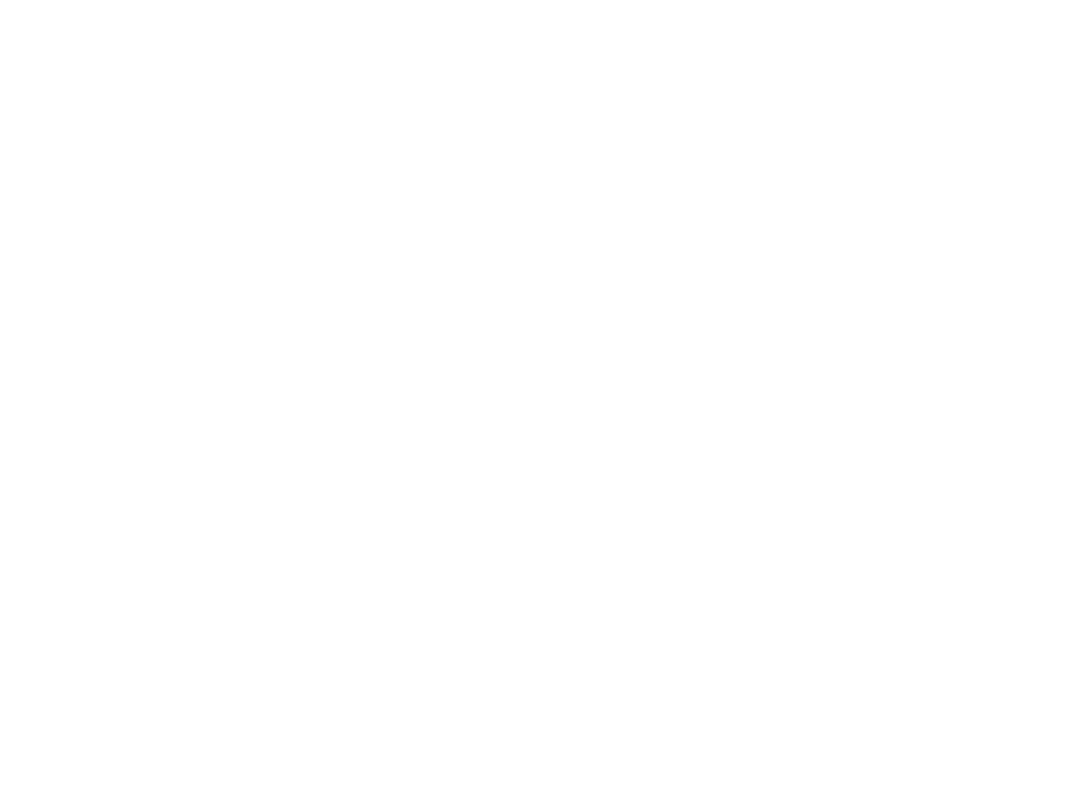
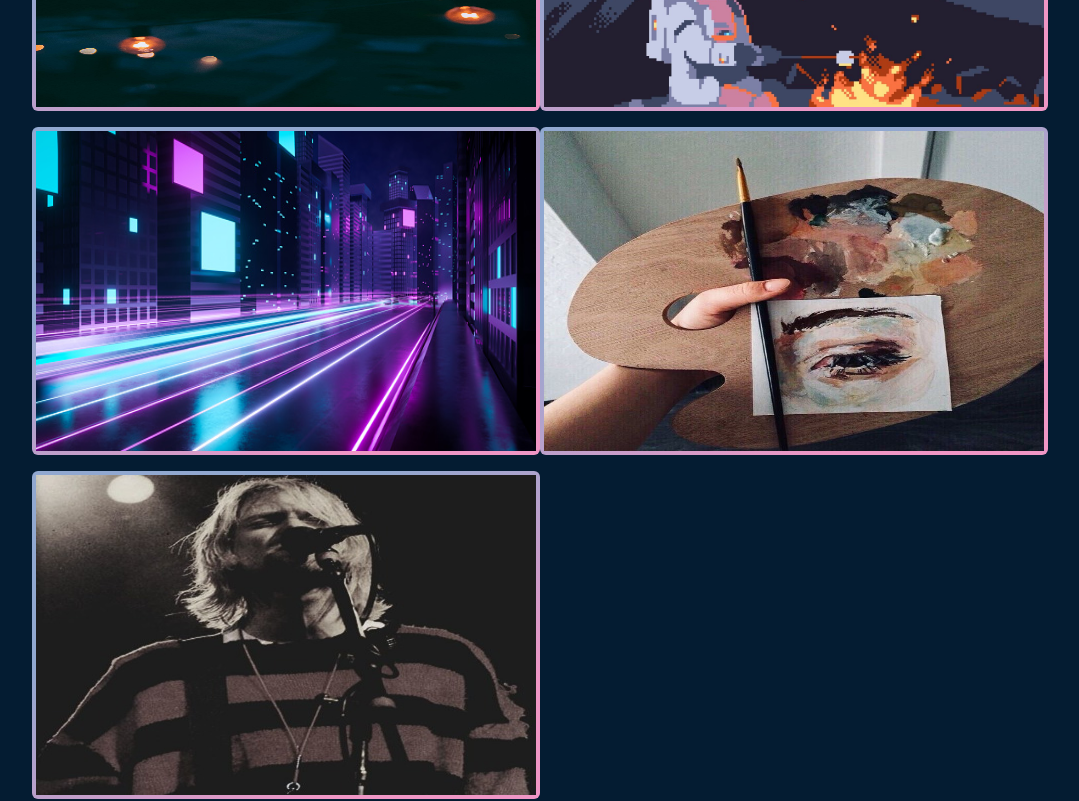
Before and after one commit to mvykool/husky-eslint-prettier-conf, a Next.js app: page /category in a window 1280 px wide. Shown: the part 1080-1881 px from the top of the page, without its empty margins (0-1079 px from the left). Before the commit the page ends 824 px from the top, so only its background shows below. Built offline with nearby package versions, Linux system fonts and the light colour scheme.

Commit message:
created categories

```diff
--- a/components/Categories.tsx
+++ b/components/Categories.tsx
@@ -1,15 +1,17 @@
 import React from 'react'
 import { topics } from '../utils/topics'
+import Image from 'next/image'
 
 const Categories = () => {
   return (
   <>
       <div className='mt-10'>
 
-      <div className='grid grid-cols-2 gap-2 w-[95vw] mx-auto'>
+      <div className='flex flex-wrap w-[95vw] mx-auto'>
         {topics.map((topic) => (
-            <div key={topic.name} className='gradient p-1 rounded-md text-white'>
-               <p className='w-[30vw] flex justify-center'>{topic.name}</p>
+            <div key={topic.name} className='gradient p-1 my-2 rounded-md text-white'>
+               <Image width={500} height={500} alt='category' src={topic.image}
+               className='h-[40vh]' />
             </div>
         ))}
       </div>
--- a/pages/category.tsx
+++ b/pages/category.tsx
@@ -12,7 +12,7 @@
         <link rel="icon" href="/favicon.ico" />
       </Head>
 
-        <div className='bg-[var(--bg-dark)] w-screen h-screen' >
+        <div className='bg-[var(--bg-dark)] w-screen pb-40' >
 
           {/**title */}
           <div className='pt-24 ml-5'>
--- a/pages/index.tsx
+++ b/pages/index.tsx
@@ -19,7 +19,7 @@
         <link rel="icon" href="/favicon.ico" />
       </Head>
       <main >
-        <div className='bg-[var(--bg-dark)] w-screen h-screen' >
+        <div className='bg-[var(--bg-dark)] w-screen h-[100vh]' >
 
         {/**feed */}
 
--- a/utils/topics.tsx
+++ b/utils/topics.tsx
@@ -33,6 +33,6 @@
     },
     {
         name: 'Music',
-        image: '/music'
+        image: '/music.jpg'
     }
 ];
```
